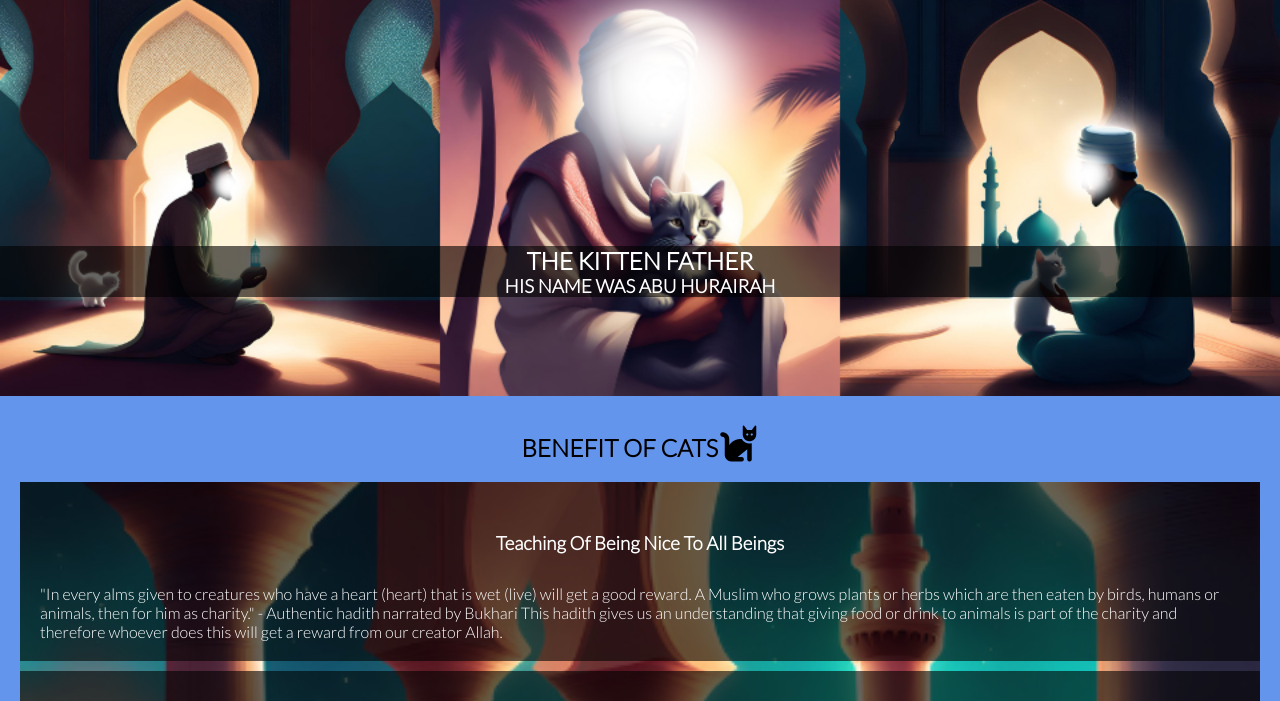
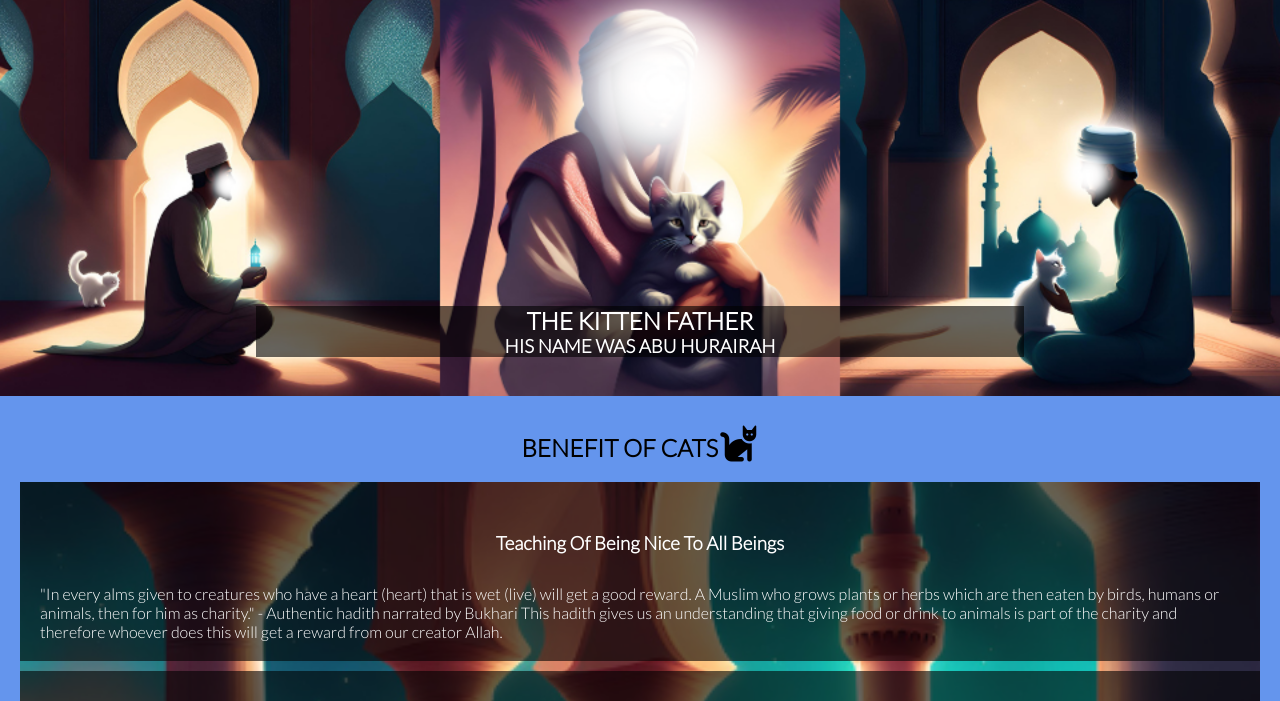
Before and after one commit to Bryaro/Portfolio-1-CodeInstitute, a plain HTML site: page index.html in a window 1280 px wide. Shown: the part 99-800 px from the top of the page. Drawn offline with nearby package versions, Linux system fonts and the light colour scheme.

Commit message:
add style to .maim-text class for devices from 768px and more for responsivness

```diff
--- a/assets/css/style.css
+++ b/assets/css/style.css
@@ -196,6 +196,12 @@ footer {
         margin-top: 95px;
     }
 
+    .main-text {
+        width: 60%;
+        align-self: center;
+        margin-top: 60px;
+    }
+
     h1 {
         padding-top: 10px;
     }
```
